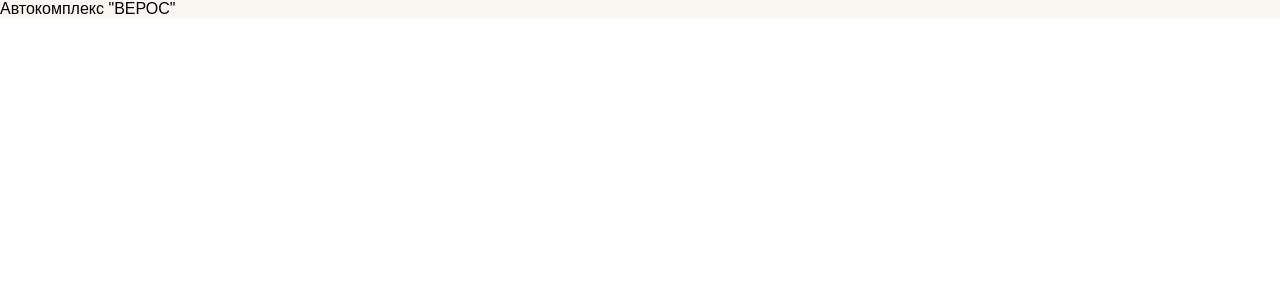
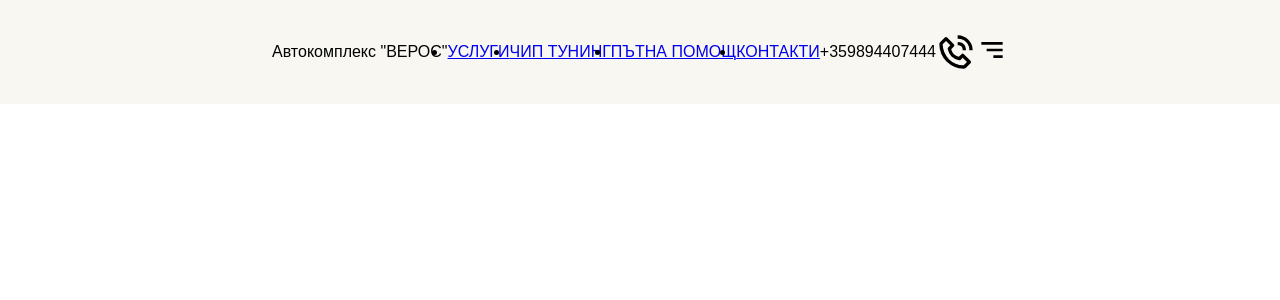
Before and after one commit to DianVK/autocomplex-veros, a React (Vite) app: page / in a window 1280 px wide. Shown: the top 300 px of the page. Built offline with nearby package versions, Linux system fonts and the light colour scheme; a web font is replaced by a local one.

Commit message:
menu added
menu added

```diff
--- a/index.html
+++ b/index.html
@@ -4,19 +4,7 @@
     <meta charset="UTF-8" />
     <link rel="icon" type="image/svg+xml" href="/vite.svg" />
     <meta name="viewport" content="width=device-width, initial-scale=1.0" />
-    <!-- my CSSs for modules -->
     <link rel="stylesheet" href="https://stijndv.com/fonts/Eudoxus-Sans.css" />
-    <link
-      rel="stylesheet"
-      type="text/css"
-      charset="UTF-8"
-      href="https://cdnjs.cloudflare.com/ajax/libs/slick-carousel/1.6.0/slick.min.css"
-    />
-    <link
-      rel="stylesheet"
-      type="text/css"
-      href="https://cdnjs.cloudflare.com/ajax/libs/slick-carousel/1.6.0/slick-theme.min.css"
-    />
     <title>Автокомплекс "ВЕРОС"</title>
   </head>
   <body>
--- a/src/components/Header/Header.jsx
+++ b/src/components/Header/Header.jsx
@@ -1,17 +1,55 @@
-import React from 'react'
-import css from './Header.module.scss'
+import React, { useState } from "react";
+import css from "./Header.module.scss";
+import { BiMenuAltRight, BiPhoneCall } from "react-icons/bi";
+import { motion } from "framer-motion";
+import { headerVariants, getMenuStyles } from "../../utils/motion";
+import useHeaderShadow from "../../hooks/useHeaderShadow";
+
 const Header = () => {
-    return (
-        <div className={css.wrapper}>
+  const [menuOpened, setMenuOpened] = useState(false);
+  const headerShadow = useHeaderShadow();
+  return (
+    <motion.div
+      initial="hidden"
+      whileInView={"show"}
+      variants={headerVariants}
+      viewport={{ once: false, amount: 0.25 }}
+      className={`paddings ${css.wrapper}`}
+      style={{ boxShadow: headerShadow }}
+    >
+      <div className={`flexCenter innerWidth ${css.container}`}>
+        <div className={`${css.name}`}>Автокомплекс "ВЕРОС"</div>
 
-            <div className={css.container}>
-                <div className={css.name}>
-                Автокомплекс "ВЕРОС"
-
-            </div>
-            </div>
+        <ul
+          style={getMenuStyles(menuOpened)}
+          className={`flexCenter ${css.menu}`}
+        >
+          <li>
+            <a href="#">УСЛУГИ</a>
+          </li>
+          <li>
+            <a href="#">ЧИП ТУНИНГ</a>
+          </li>
+          <li>
+            <a href="#">ПЪТНА ПОМОЩ</a>
+          </li>
+          <li>
+            <a href="#">КОНТАКТИ</a>
+          </li>
+          <li className={`flexCenter ${css.phone}`}>
+            <p>+359894407444</p>
+            <BiPhoneCall size={"40px"} />
+          </li>
+        </ul>
+        <div
+          onClick={() => setMenuOpened((prev) => !prev)}
+          className={` ${css.menuIcon}`}
+        >
+          <BiMenuAltRight size={32} />
         </div>
-    )
-}
+      </div>
+    </motion.div>
+  );
+};
 
 export default Header;
```
